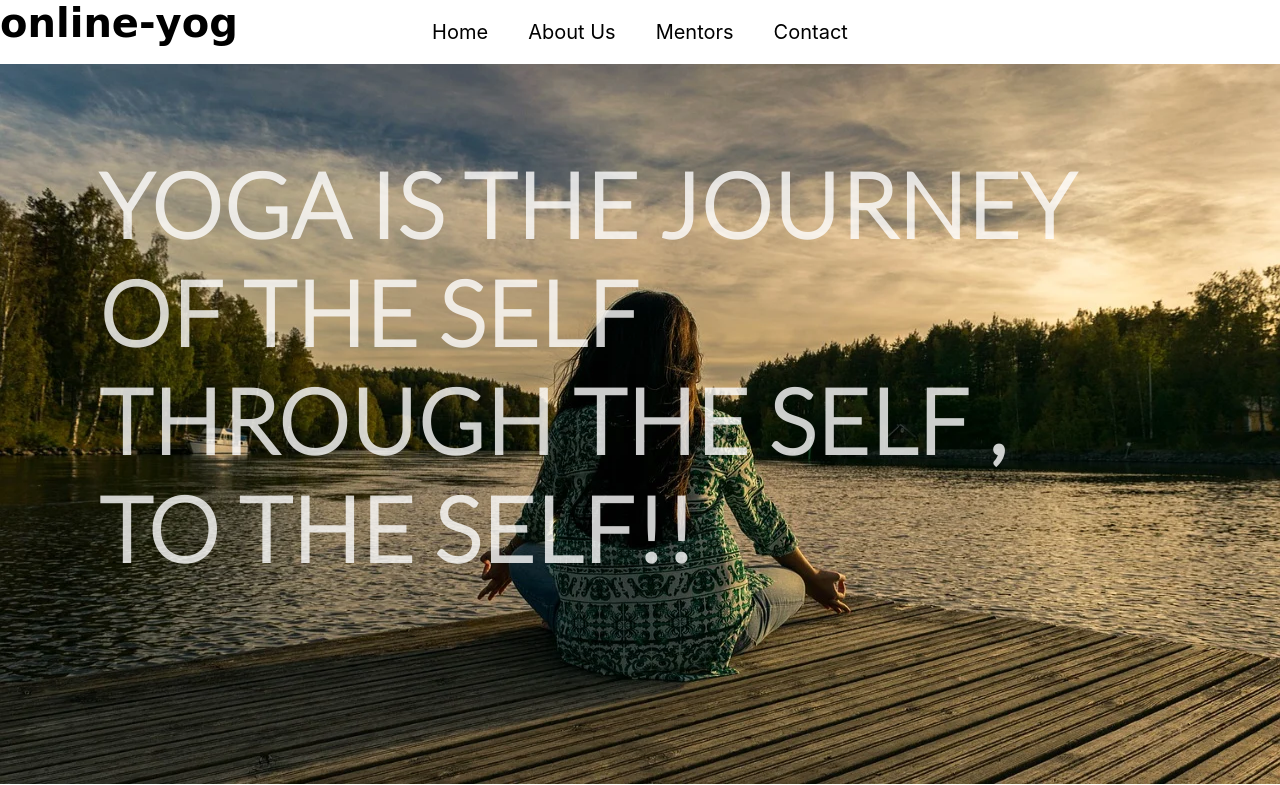
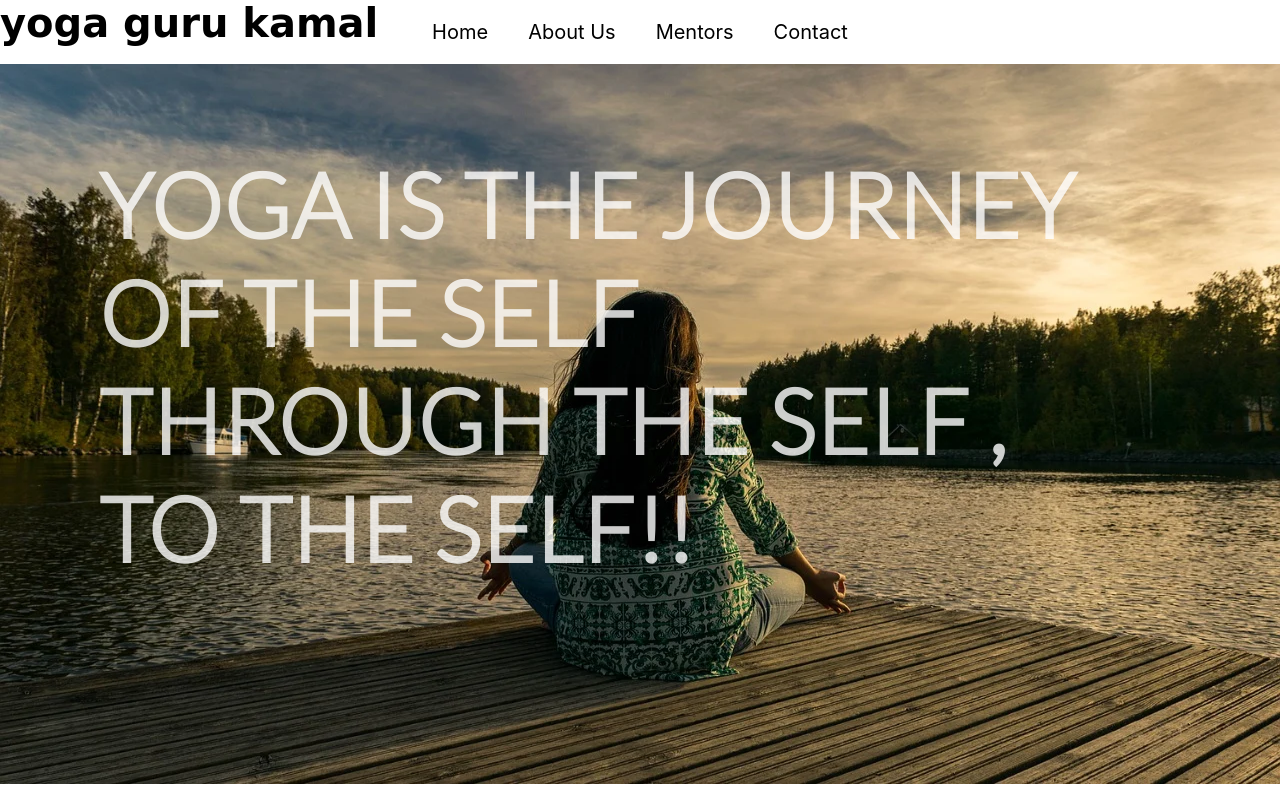
Before and after one commit to Kamal-Acharya/yoga2.o.github.io, a plain HTML site: page index.html in a window 1280 px wide. Shown: the top 785 px of the page. Drawn offline with Linux system fonts and the light colour scheme; files whose address does not match are found by name.

Commit message:
Update index.html

```diff
--- a/index.html
+++ b/index.html
@@ -49,7 +49,7 @@
 <body>
 
     <nav class="navbar">
-        <h1>online-yog</h1>
+        <h1>yoga guru kamal</h1>
         <ul>
 
             <li><a href="#kamal"  id="button">Home</a></li>
```
